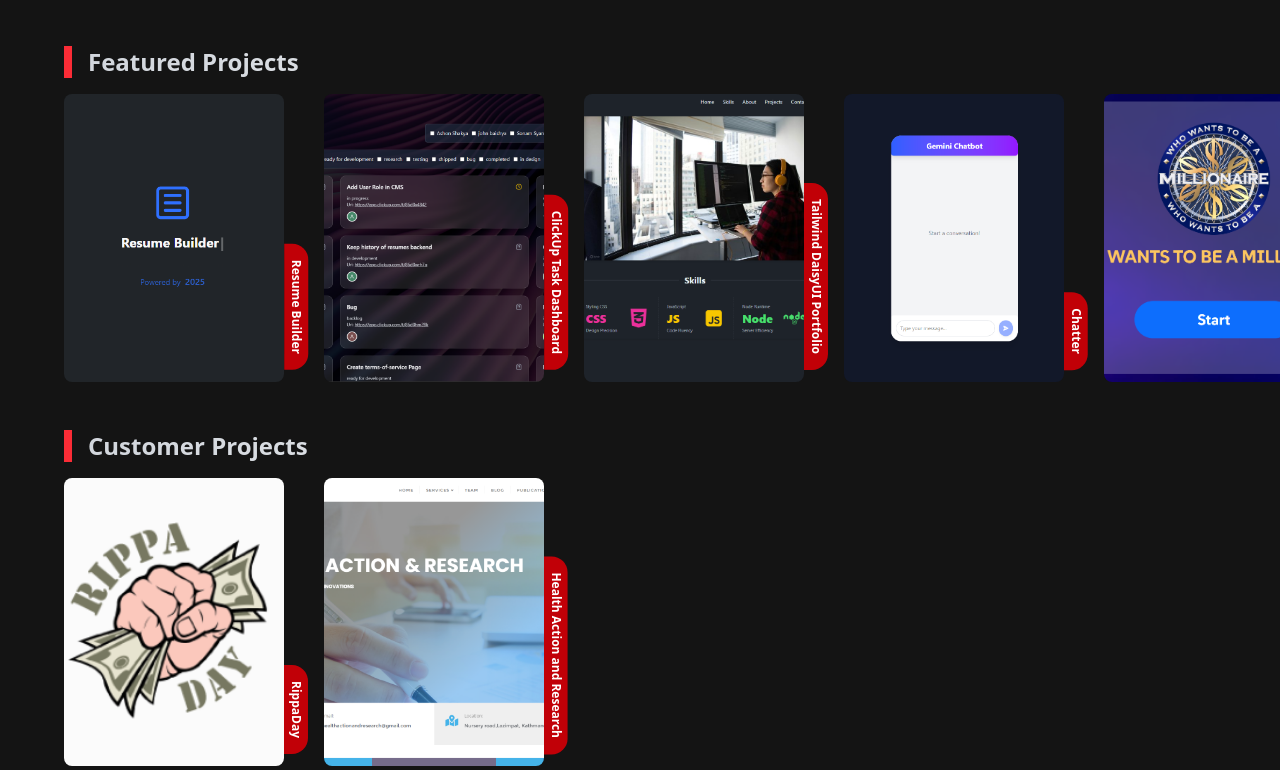
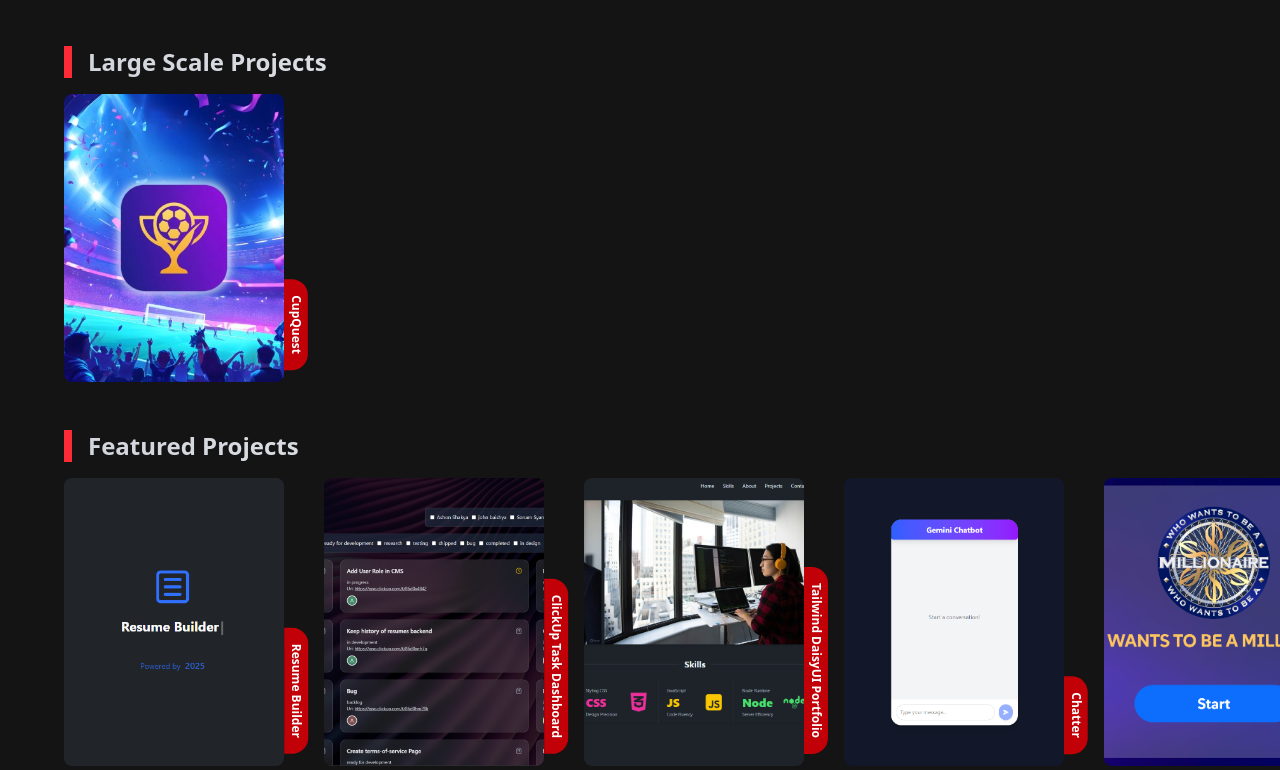
Before and after one commit to ashon-shakya/netflix-profile, a React (Vite) app: page / in a window 1280 px wide. Shown: the part 1010-1780 px from the top of the page. Built offline with nearby package versions, Linux system fonts and the light colour scheme.

Commit message:
update: added cupquest

```diff
--- a/src/App.jsx
+++ b/src/App.jsx
@@ -41,6 +41,14 @@ function App() {
           key="project-experience"
         />
         <ProjectRow
+          title="Large Scale Projects"
+          projects={contact.largeScaleProject}
+          id="large-scale-projects"
+          handleMoreInfoClick={handleMoreInfoClick}
+          type="project"
+          key="project-project"
+        />
+        <ProjectRow
           title="Featured Projects"
           projects={contact.featuredProjects}
           id="featured-projects"
--- a/src/assets/data/contact-detail.js
+++ b/src/assets/data/contact-detail.js
@@ -55,6 +55,18 @@ export const contact = {
     "InDesign",
     "Illustrator",
     "Premier Pro",
+  ],
+  largeScaleProject: [
+    {
+      id: 1,
+      title: "CupQuest",
+      description:
+        "The ultimate social prediction game for the FIFA World Cup 2026. Create private leagues, compete on global leaderboards, and prove your football knowledge with live scoring and real-time updates.",
+      tech: ["Next.js", "TypeScript", "Tailwind CSS", "MongoDB", "Auth.js"],
+      imageUrl: "/assets/projects/cup-quest.jpg",
+      liveUrl: "https://worldcup-2026.vercel.app",
+      githubUrl: "https://github.com/ashon-shakya/worldcup-2026",
+    },
   ],
 
   featuredProjects: [
```
Also changed, not shown: public/assets/projects/cup-quest.jpg (added).
